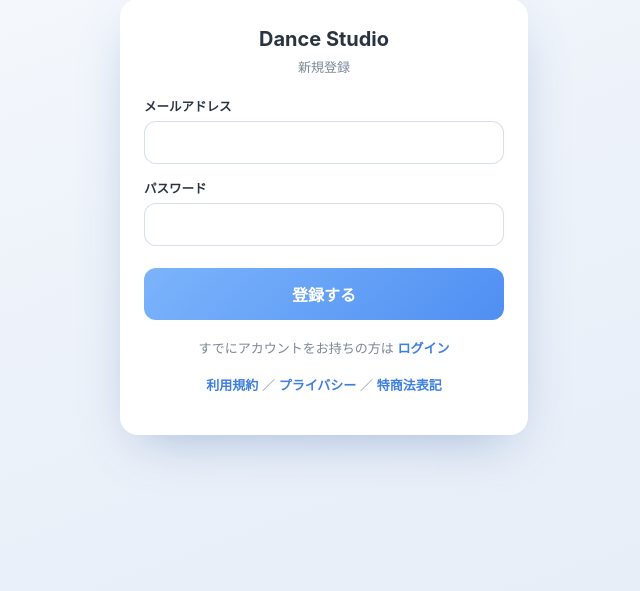
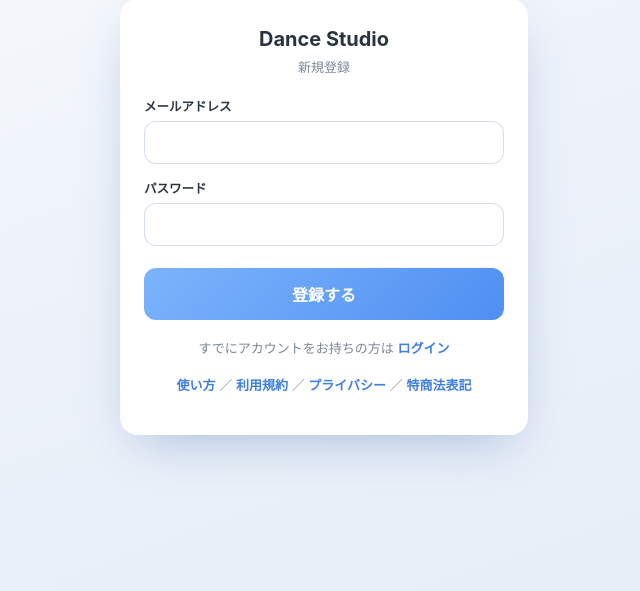
Before and after one commit to climbwithmizui/dance-studio-saas, a Flask app: page /signup in a window 1280 px wide. Shown: the part 203-794 px from the top of the page, without its empty margins (316-956 px from the left). Run offline with Flask 3, Linux system fonts and the light colour scheme.

Commit message:
PR #4 方針修正: templates/signup.html

```diff
--- a/templates/signup.html
+++ b/templates/signup.html
@@ -46,7 +46,7 @@
       <button type="submit">登録する</button>
     </form>
     <p class="foot">すでにアカウントをお持ちの方は <a href="{{ url_for('login') }}">ログイン</a></p>
-    <p class="foot"><a href="{{ url_for('terms') }}">利用規約</a> ／ <a href="{{ url_for('privacy') }}">プライバシー</a> ／ <a href="{{ url_for('tokushoho') }}">特商法表記</a></p>
+    <p class="foot"><a href="{{ url_for('guide') }}">使い方</a> ／ <a href="{{ url_for('terms') }}">利用規約</a> ／ <a href="{{ url_for('privacy') }}">プライバシー</a> ／ <a href="{{ url_for('tokushoho') }}">特商法表記</a></p>
   </div>
 </body>
 </html>
```
